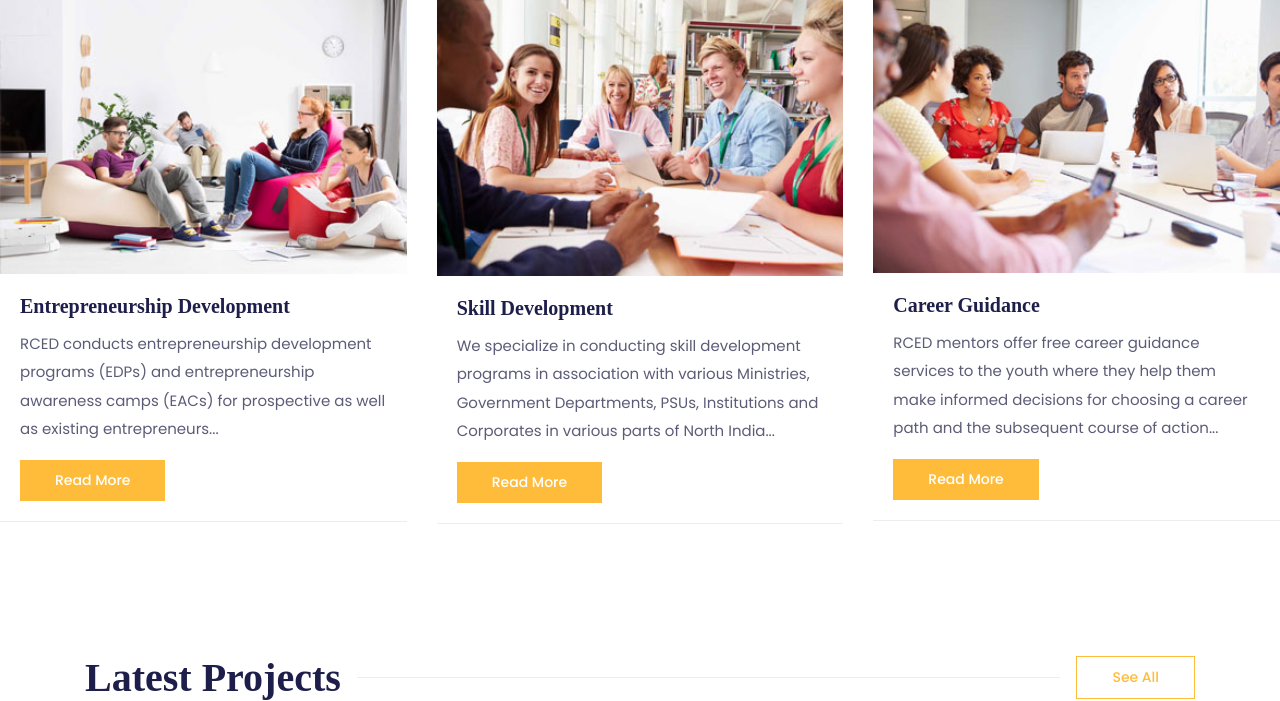
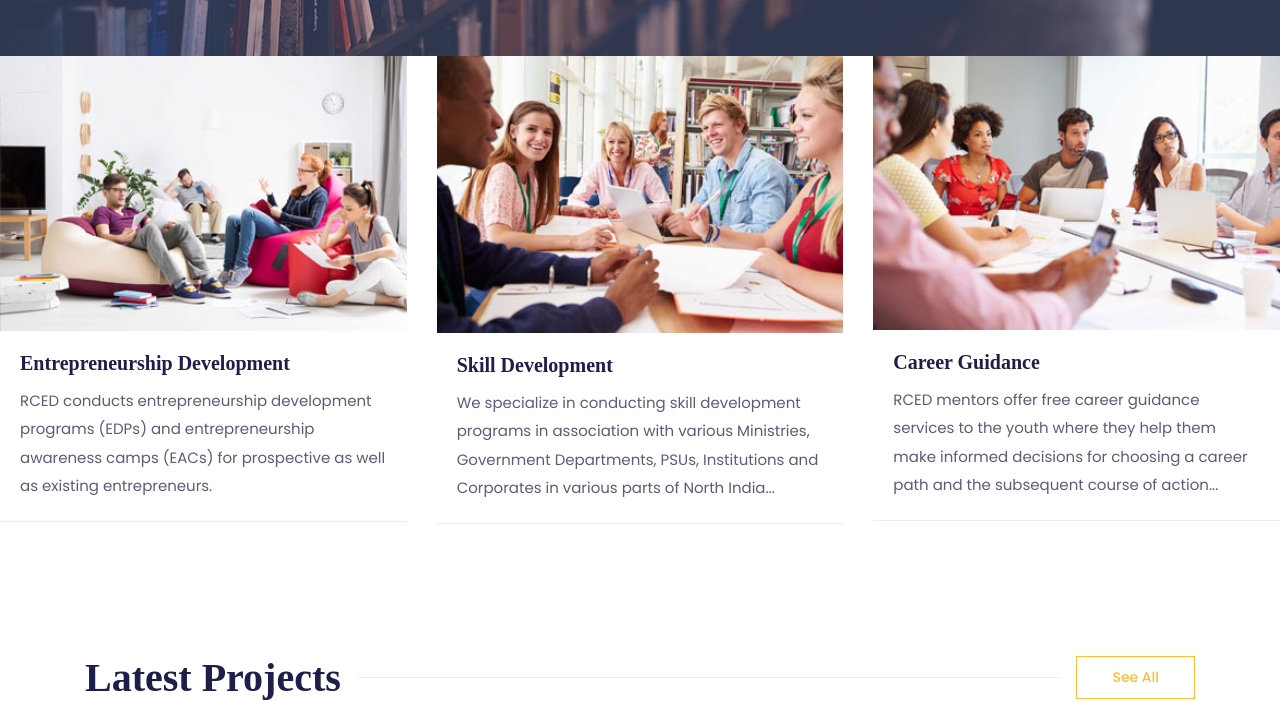
Before and after one commit to Khushi-Thapar/Learning-Management-System--ASK, a Django app: page /home1 in a window 1280 px wide; the page is wider, and only the part inside the window is pictured. Shown: the part 1618-2319 px from the top of that part. Run offline with Django 4.2, Linux system fonts and the light colour scheme; some libraries are stand-ins or nearby versions; some web fonts are replaced.

Commit message:
minor changes in home page done

```diff
--- a/templates/index.html
+++ b/templates/index.html
@@ -77,58 +77,12 @@
             <li class="nav-item active">
               <a class="nav-link" href="#">Home</a>
             </li>
-            <li class="nav-item dropdown view">
-                <a class="nav-link dropdown-toggle" href="#" id="navbarDropdown" role="button" data-toggle="dropdown" aria-haspopup="true" aria-expanded="false">
-                  About Us
-                </a>
-                <ul class="dropdown-menu" aria-labelledby="navbarDropdown">
-                  <li><a class="dropdown-item" href="teacher.html">RCED Profile</a></li>
-                  <li><a class="dropdown-item" href="teacher-single.html">Our Goals</a></li>
-                  <li><a class="dropdown-item" href="notice.html">Key Professionals</a></li>
-                  <li><a class="dropdown-item" href="notice-single.html">Testimonials</a></li>
-                  <li><a class="dropdown-item" href="research.html">FAQ</a></li>
-                </ul>
-              </li>
-              <li class="nav-item dropdown view">
-                <a class="nav-link dropdown-toggle" href="#" id="navbarDropdown" role="button" data-toggle="dropdown" aria-haspopup="true" aria-expanded="false">
-                  Our Expertise
-                </a>
-                <ul class="dropdown-menu" aria-labelledby="navbarDropdown">
-                  <li><a class="dropdown-item" href="teacher.html">Skill Development</a></li>
-                  <li><a class="dropdown-item" href="teacher-single.html">Entrepreneurship Development</a>
-                    <li class="dropdown-item dropdown dropleft">
-                        <a class="dropdown-toggle" href="#" id="navbarDropdownSubmenu" role="button" data-toggle="dropdown" aria-haspopup="true" aria-expanded="false">
-                          Sub Menu
-                        </a>
-                        <ul class="dropdown-menu dropdown-submenu" aria-labelledby="navbarDropdownSubmenu">
-                          <li><a class="dropdown-item" href="#!">Entrepreneurship Awreness Camp</a></li>
-                          <li><a class="dropdown-item" href="#!">Open Learning Program</a></li>
-                          <li><a class="dropdown-item" href="#!">Entrepreneurship Development Program</a></li>
-                        </ul>
-                      </li>
-                    </li>
-                  <li><a class="dropdown-item" href="notice.html" >Start-Up Support</a></li>
-                  <li class="dropdown-item dropdown dropleft">
-                    <a class="dropdown-toggle" href="#" id="navbarDropdownSubmenu" role="button" data-toggle="dropdown" aria-haspopup="true" aria-expanded="false">
-                      Sub Menu
-                    </a>
-                    <ul class="dropdown-menu dropdown-submenu" aria-labelledby="navbarDropdownSubmenu">
-                      <li><a class="dropdown-item" href="#!">Project Consultancy</a></li>
-                      <li><a class="dropdown-item" href="#!">Market Feasibility Study</a></li>
-                      <li><a class="dropdown-item" href="#!">Techno Economic Feasibility Study</a></li>
-                    </ul>
-                  </li>
-                  <li><a class="dropdown-item" href="notice-single.html">Capacity Building</a></li>
-                  <li><a class="dropdown-item" href="research.html">Research and Evaluation</a></li>
-                  <li><a class="dropdown-item" href="scholarship.html">Placement Services</a></li>
-                  <li><a class="dropdown-item" href="course-single.html">Management Internship</a></li>
-                </ul>
-              </li>
+
             <li class="nav-item @@events">
               <a class="nav-link" href="{% url 'courses' %}">Courses</a>
             </li>
             <li class="nav-item @@blog">
-              <a class="nav-link" href="contact.html">Contact</a>
+              <a class="nav-link" href="#footer">Contact</a>
             </li>
           </ul>
         </div>
@@ -200,7 +154,7 @@
     <div class="container">
       <div class="row">
         <div class="col-lg-6 col-sm-4 position-relative success-video">
-          <a class="play-btn venobox" href="https://youtu.be/nA1Aqp0sPQo" data-vbtype="video">
+          <a class="play-btn venobox" href="https://www.youtube.com/watch?v=5_eGkgYkbPw" data-vbtype="video">
             <i class="ti-control-play"></i>
           </a>
         </div>
@@ -208,7 +162,7 @@
           <div class="bg-white p-5">
             <h2 class="section-title">Regional Centre For Entrepreneurship Development - RCED
                 (Empowering Youth Since 1995)</h2>
-            <p>RCED is committed to promote skill and entrepreneurship development in Northern states. Our vision is to become an acknowledged pioneer resources institute engaged in promotion of skill and entrepreneurship training. Our mission is to become a catalyst in facilitating emergence of competent first generation entrepreneurs and ensure the availability of skilled manpower.</p>
+            <p>RCED is committed to promote skill and entrepreneurship development in Northern states. Our vision is to become an acknowledged pioneer resources institute engaged in promotion of skill and entrepreneurship training. Our mission is to become a catalyst in facilitating emergence of competent first generation entrepreneurs and ensure the availability of skilled manpower.<br><br><br></p>
           </div>
         </div>
       </div>
@@ -226,11 +180,10 @@
         <img class="card-img-top rounded-0" src="{% static 'images/blog/post-1.jpg' %}" alt="Post thumb">
         <div class="card-body">
           <!-- post meta -->
-          <a href="blog-single.html">
+          <a href="#">
             <h4 class="card-title">Entrepreneurship Development</h4>
           </a>
-          <p class="card-text">RCED conducts entrepreneurship development programs (EDPs) and entrepreneurship awareness camps (EACs) for prospective as well as existing entrepreneurs...</p>
-          <a href="blog-single.html" class="btn btn-primary btn-sm">read more</a>
+          <p class="card-text">RCED conducts entrepreneurship development programs (EDPs) and entrepreneurship awareness camps (EACs) for prospective as well as existing entrepreneurs.</p>
         </div>
       </div>
     </article>
@@ -240,12 +193,11 @@
         <img class="card-img-top rounded-0" src="{% static 'images/blog/post-2.jpg' %}" alt="Post thumb">
         <div class="card-body">
           <!-- post meta -->
-          <a href="blog-single.html">
+          <a href="#">
             <h4 class="card-title">Skill Development</h4>
           </a>
           <p class="card-text">We specialize in conducting skill development programs in association with various Ministries, Government Departments, PSUs, Institutions and Corporates in various parts of North India...
         </p>
-          <a href="blog-single.html" class="btn btn-primary btn-sm">read more</a>
         </div>
       </div>
     </article>
@@ -255,11 +207,10 @@
         <img class="card-img-top rounded-0" src="{% static 'images/blog/post-3.jpg' %}" alt="Post thumb">
         <div class="card-body">
           <!-- post meta -->
-          <a href="blog-single.html">
+          <a href="#">
             <h4 class="card-title">Career Guidance</h4>
           </a>
           <p class="card-text">RCED mentors offer free career guidance services to the youth where they help them make informed decisions for choosing a career path and the subsequent course of action...</p>
-          <a href="blog-single.html" class="btn btn-primary btn-sm">read more</a>
         </div>
       </div>
     </article>
@@ -372,8 +323,7 @@
       <div class="row align-items-center">
         <div class="col-md-6 order-2 order-md-1">
           <h2 class="section-title">Youth and Women Empowerment</h2>
-          <p>There is a compelling need to launch certain programmes that address the challenge of imparting awareness required by the students and developing their skills for wage or self employment. An empowered, educated woman can help bring a change in the society. Youth, being the biggest resource of the country needs to be educated to bring a positive change in the society... </p>
-          <a href="about.html" class="btn btn-outline-primary">Learn more</a>
+          <p>There is a compelling need to launch certain programmes that address the challenge of imparting awareness required by the students and developing their skills for wage or self employment. An empowered, educated woman can help bring a change in the society. Youth, being the biggest resource of the country needs to be educated to bring a positive change in the society. </p>
         </div>
         <div class="col-md-6 order-1 order-md-2 mb-4 mb-md-0">
           <img class="img-fluid w-100" src="{% static 'images/about/about-us.jpg' %}" alt="about image">
@@ -455,11 +405,9 @@
       <div class="card p-0 border-primary rounded-0 hover-shadow">
         <img class="card-img-top rounded-0" src="{% static 'images/courses/course-1.jpg' %}" alt="course thumb">
         <div class="card-body">
-          <a href="course-single.html">
+          <a href="#">
             <h4 class="card-title"> Management Internships</h4>
           </a>
-          <p class="card-text mb-4"> An internship is basically termed as a…</p>
-          <a href="course-single.html" class="btn btn-primary btn-sm">Read More</a>
         </div>
       </div>
     </div>
@@ -468,11 +416,9 @@
         <div class="card p-0 border-primary rounded-0 hover-shadow">
           <img class="card-img-top rounded-0" src="{% static 'images/courses/course-1.jpg' %}" alt="course thumb">
           <div class="card-body">
-            <a href="course-single.html">
+            <a href="#">
               <h4 class="card-title"> Skill Development</h4>
             </a>
-            <p class="card-text mb-4"> One of the top 100 advertising and marketing agencies knows…</p>
-            <a href="course-single.html" class="btn btn-primary btn-sm">Read More</a>
           </div>
         </div>
       </div>
@@ -481,11 +427,9 @@
         <div class="card p-0 border-primary rounded-0 hover-shadow">
           <img class="card-img-top rounded-0" src="{% static 'images/courses/course-1.jpg' %}" alt="course thumb">
           <div class="card-body">
-            <a href="course-single.html">
+            <a href="#">
               <h4 class="card-title"> Entrepreneurship Development</h4>
             </a>
-            <p class="card-text mb-4"> One of the top 100 advertising and marketing agencies knows…</p>
-            <a href="course-single.html" class="btn btn-primary btn-sm">Read More</a>
           </div>
         </div>
       </div>
@@ -494,11 +438,9 @@
         <div class="card p-0 border-primary rounded-0 hover-shadow">
           <img class="card-img-top rounded-0" src="{% static 'images/courses/course-1.jpg' %}" alt="course thumb">
           <div class="card-body">
-            <a href="course-single.html">
+            <a href="#">
               <h4 class="card-title"> Start-up Support</h4>
             </a>
-            <p class="card-text mb-4"> One of the top 100 advertising and marketing agencies knows…</p>
-            <a href="course-single.html" class="btn btn-primary btn-sm">Read More</a>
           </div>
         </div>
       </div>
@@ -507,11 +449,9 @@
         <div class="card p-0 border-primary rounded-0 hover-shadow">
           <img class="card-img-top rounded-0" src="{% static 'images/courses/course-1.jpg' %}" alt="course thumb">
           <div class="card-body">
-            <a href="course-single.html">
+            <a href="#">
               <h4 class="card-title"> Capacity Building</h4>
             </a>
-            <p class="card-text mb-4"> One of the top 100 advertising and marketing agencies knows…</p>
-            <a href="course-single.html" class="btn btn-primary btn-sm">Read More</a>
           </div>
         </div>
       </div>
@@ -520,11 +460,9 @@
         <div class="card p-0 border-primary rounded-0 hover-shadow">
           <img class="card-img-top rounded-0" src="{% static 'images/courses/course-1.jpg' %}" alt="course thumb">
           <div class="card-body">
-            <a href="course-single.html">
+            <a href="#">
               <h4 class="card-title"> Research and Evaluation</h4>
             </a>
-            <p class="card-text mb-4"> One of the top 100 advertising and marketing agencies knows…</p>
-            <a href="course-single.html" class="btn btn-primary btn-sm">Read More</a>
           </div>
         </div>
       </div>
@@ -533,19 +471,19 @@
       <!-- mobile see all button -->
       <div class="row">
         <div class="col-12 text-center">
-          <a href="courses.html" class="btn btn-sm btn-outline-primary d-sm-none d-inline-block">sell all</a>
+          <a href="#" class="btn btn-sm btn-outline-primary d-sm-none d-inline-block"></a>
         </div>
       </div>
     </div>
   </section>
   <!-- /courses -->
-  <section class="testimonial-section" style="background: url(images/testimonials/1.jpg);">
+  <section class="testimonial-section" >
     <div class="container">
       <div class="row">
         <div class="col-lg-12">
           <div class="section-title text-center">
             <h3>What Our
-              <span>Patients Says</span>
+              <span>Students Says</span>
             </h3>
           </div>
         </div>
@@ -620,7 +558,7 @@
       </div>
     </div>
   </section>
-  <div class="footer bg-footer section border-bottom ">
+  <div class="footer bg-footer section border-bottom " id="footer">
     <div class="container">
         <div class="col-lg-4 col-sm-8 mb-5 mb-lg-0 ">
           <!-- logo -->
```
Also changed, not shown: db.sqlite3.
